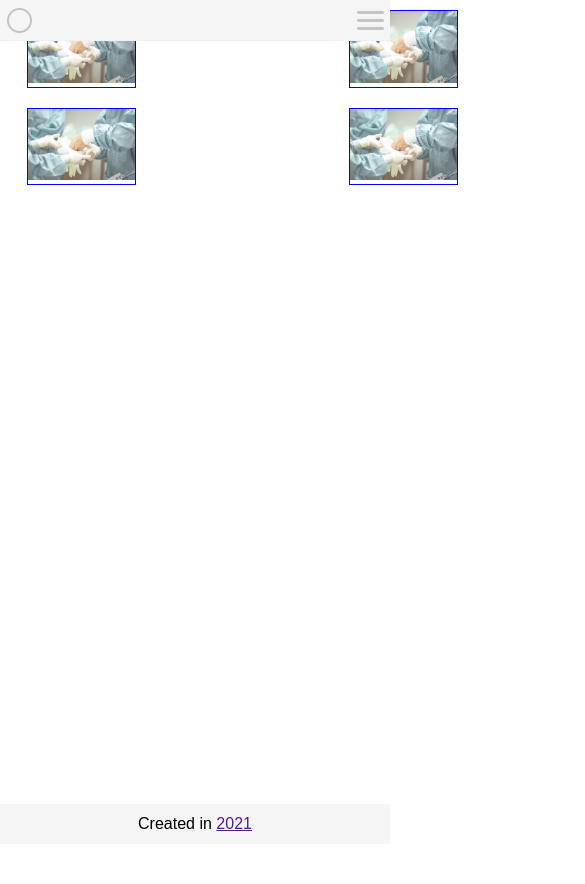
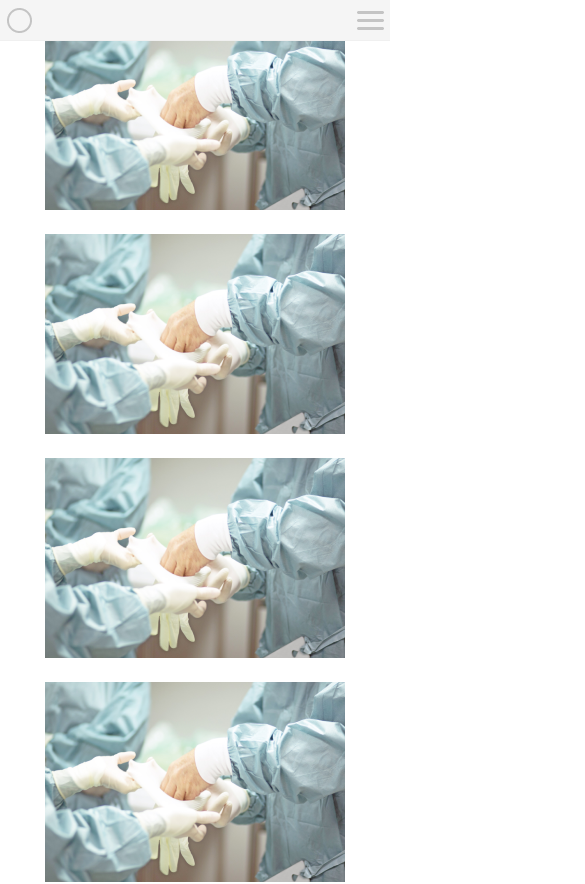
Before and after one commit to BrandonHumphry/Components, a React (Create React App) app: page /portfolio in a window 390 px wide. Shown: the top 884 px of the page, 585 px wide, since content can reach past the window. Before the commit the page ends 844 px from the top, so only its background shows below. Built offline with nearby package versions, Linux system fonts and the light colour scheme.

Commit message:
added media queries to adjust gallery at certain breakpoints, but breakpoints dont reflect device sizes so I still hve work to to

```diff
--- a/src/Components/Card/Card.css
+++ b/src/Components/Card/Card.css
@@ -1,9 +1,21 @@
 .content {
   width: 33.33%;
-  border: 1px solid blue;
+  /* border: 1px solid blue; */
   margin: 10px;
 }
 
 .content > img {
-  width: 100%;
+  width: auto;
+  height: auto;
 }
+
+/* @media (max-width: 767px) {
+  .content {
+    width: 50%;
+  }
+}
+@media (max-width: 500px) {
+  .content {
+    width: 100%;
+  }
+} */
--- a/src/pages/Portfolio.css
+++ b/src/pages/Portfolio.css
@@ -2,15 +2,20 @@
   width: 1000px;
   display: flex;
   flex-direction: column;
-  flex-wrap: wrap;
   flex-flow: wrap;
   margin-left: auto;
   margin-right: auto;
   justify-content: center;
 }
 
-@media (max-width: 767px) {
-  /* .gallery {
-    width: 620px;
-  } */
+@media (max-width: 1000px) {
+  .gallery {
+    width: 640px;
+  }
 }
+
+@media (max-width: 650px) {
+  .gallery {
+    max-width: 100%;
+  }
+}
--- a/src/pages/Portfolio.js
+++ b/src/pages/Portfolio.js
@@ -5,9 +5,7 @@ const Portfolio = () => {
   return (
     <div>
       <div className="gallery">
-        <Card>
-          <p>1</p>
-        </Card>
+        <Card>1</Card>
         <Card>2</Card>
         <Card>3</Card>
         <Card>4</Card>
```
